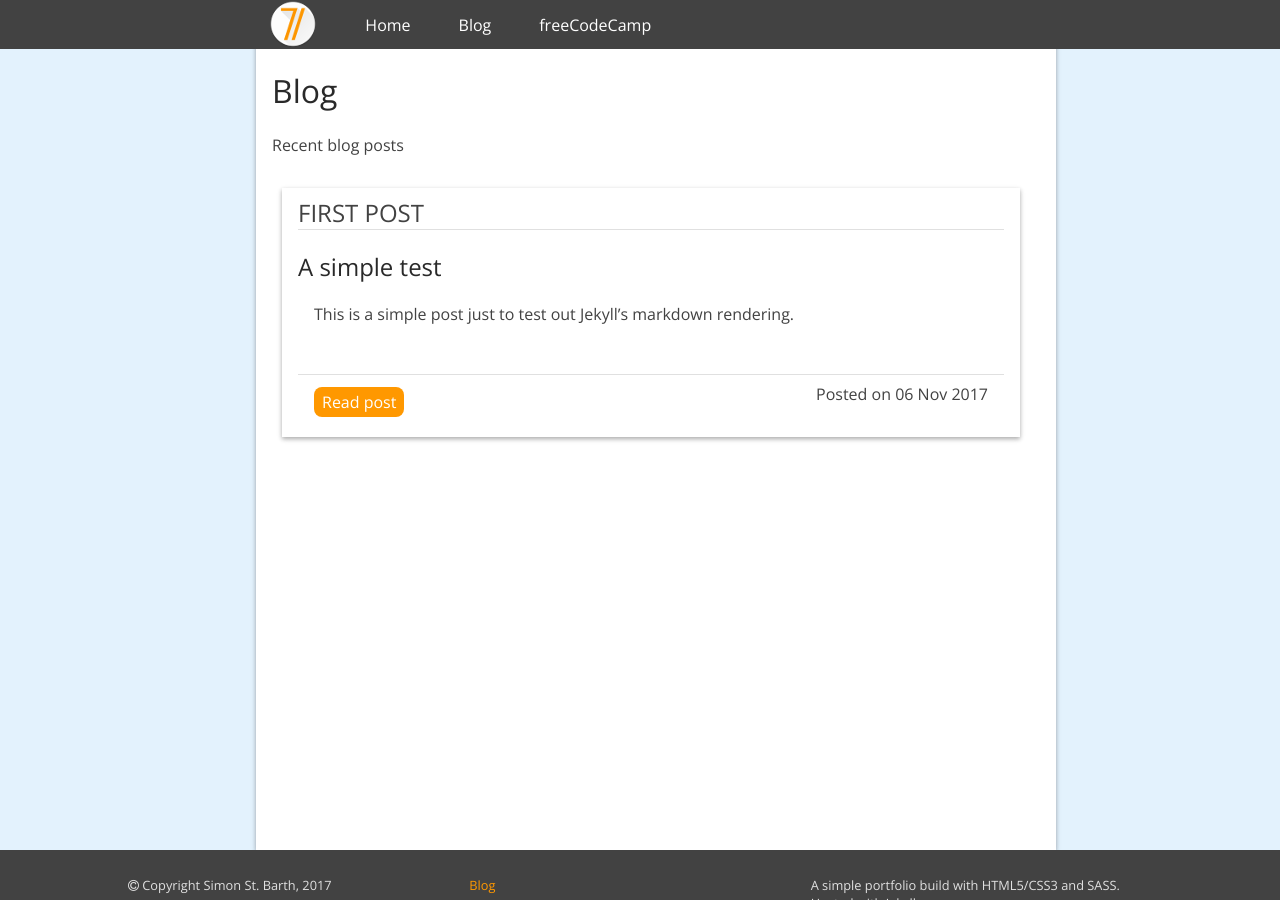
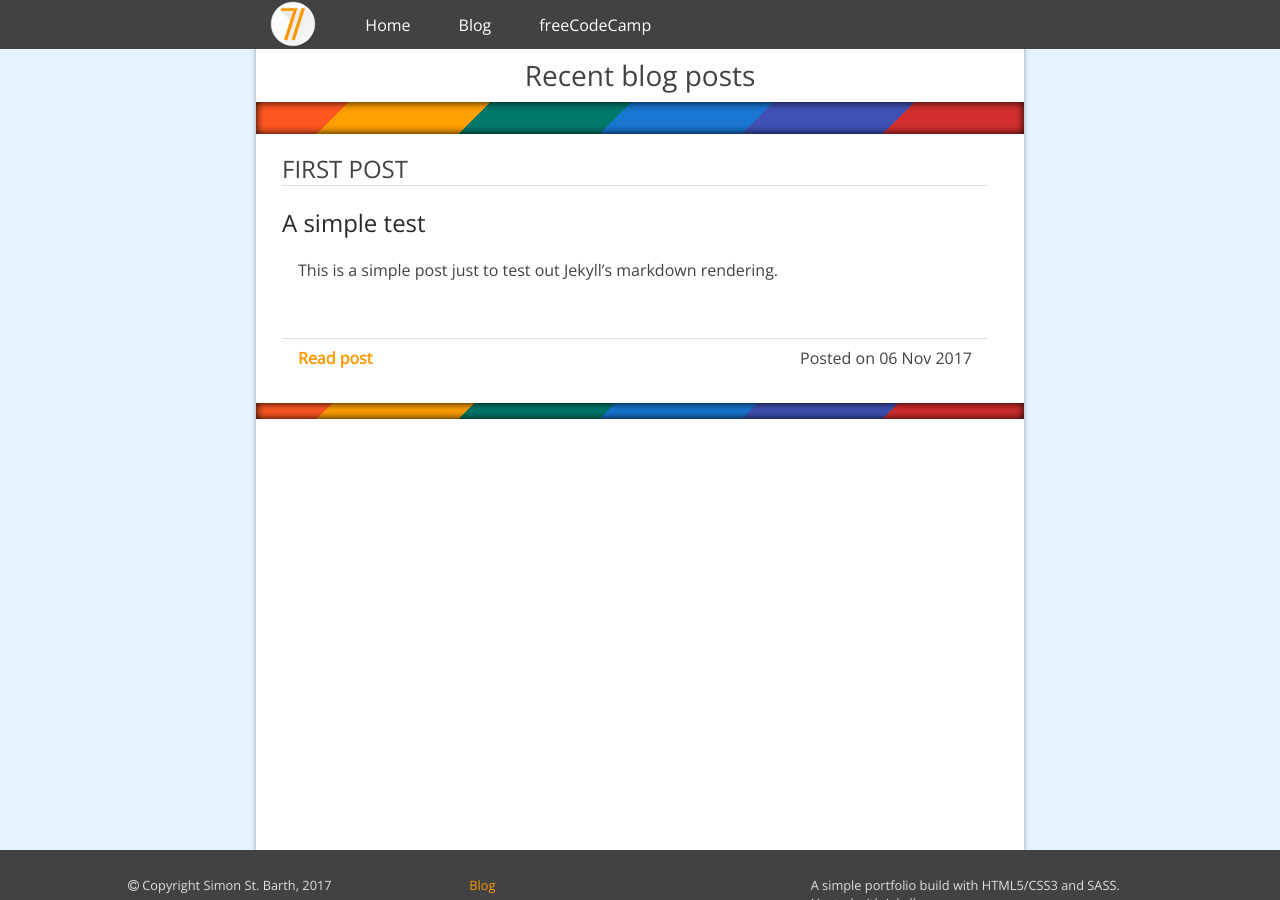
Before and after one commit to Data5tream/data5tream.github.io, a Jekyll site: the page built from blog.html, in a window 1280 px wide and 900 px high. Built offline with Jekyll 4.4.1, drawn with Linux system fonts in a browser that asks for light colours.

Commit message:
Striped hr's on the blog page & CSS cleanup

```diff
--- a/_sass/_base.scss
+++ b/_sass/_base.scss
@@ -45,25 +45,35 @@ hr.short {
   margin: 0 0 16px 0;
 }
 
-hr.base {
+.hrbase {
   height: 5em;
   width: 110%;
   margin-left: -5%;
   border: 0;
 }
 
+hr.mini {
+  height: 1em;
+  width: 100% !important;
+  margin: 0 !important;
+}
+hr.mini2x {
+  @extend hr.mini;
+  height: 2em;
+}
+
 hr.dark {
-  @extend hr.base;
+  @extend .hrbase;
   background-color: #37474F;
 }
 
 hr.light {
-  @extend hr.base;
+  @extend .hrbase;
   background-color: $mdbluegreylight;
 }
 
 hr.stripes {
-  @extend hr.base;
+  @extend .hrbase;
   @include colorstripes();
   box-shadow: inset 0 0 8px $black;
 }
@@ -237,21 +247,7 @@ ul, ol, dl, figure,
 
 .cardlink {
   flex: 2;
-  margin-top: 0.5em;
-
-  a {
-    background-color: $primary-brand-color;
-    color: $white;
-
-    padding: 0.25em 0.5em 0.25em 0.5em;
-    border: 0;
-    border-radius: 0.5em;
-
-    &:hover, &:active {
-      text-decoration: none;
-      @include card(1);
-    }
-  }
+  font-weight: bold;
 }
 
 .cardmeta {
--- a/blog.html
+++ b/blog.html
@@ -19,8 +19,10 @@ title: Blog
   <div class="container">
     <div class="content card">
       <div class="cell-content">
-        <h1>Blog</h1>
-        Recent blog posts<br><br>
+        <div class="pageheader">
+          Recent blog posts
+        </div>
+        <hr class="stripes mini2x">
 
         {% for post in site.posts %}
           <div class="bloglist-entry">
@@ -33,6 +35,7 @@ title: Blog
               </div>
             </div>
           </div>
+          <hr class="stripes mini">
         {% endfor %}
       </div>
       <!--<div class="cell-sidebar">
--- a/css/blog.scss
+++ b/css/blog.scss
@@ -18,11 +18,20 @@ footer {
 
 div.container {
   min-height: 90vh;
+
+  .card {
+    padding: 0;
+  }
+}
+
+.pageheader {
+  font-size: 1.75em;
+  text-align: center;
+  padding: 16px 16px 8px 16px;
 }
 
 .bloglist-entry {
   position: relative;
   padding: 8px 16px 16px 16px;
   margin: 10px 20px 10px 10px;
-  @include card(1);
 }
--- a/css/home.scss
+++ b/css/home.scss
@@ -29,54 +29,6 @@
   margin-top: 49px;
 }
 
-.home-navbar-ul {
-  display: flex;
-  flex-wrap: wrap;
-  justify-content: space-around;
-  align-items: center;
-
-  width: 1/2*100%;
-  margin: 0;
-  margin-left: 1/4*100%;
-  list-style: none;
-
-  li {
-    flex: 0 1 1/4*100%;
-    text-align: center;
-
-    a {
-      color: $white;
-      padding: 0.5em 1em 0.5em 1em;
-      transition-duration: 0.2s;
-      text-decoration: none !important;
-    }
-  }
-}
-
-.home-navbar {
-  position: relative;
-  top: -75px;
-  height: 80px;
-  background-color: $mdgreydark;
-  z-index: 800;
-
-  li {
-    span {
-      margin-left: 2em;
-      visibility: hidden;
-    }
-
-    &:hover, &:active {
-      a {
-        color: $primary-brand-color;
-      }
-      span {
-        visibility: visible;
-      }
-    }
-  }
-}
-
 .header-background {
   height: 100vh;
   background-image: url({{ "/img/sky.jpg" | absolute_url }});
@@ -103,6 +55,55 @@
   small {
     font-size: 0.75em;
     color: darken($white, 10%);
+  }
+}
+
+.home-navbar {
+  position: relative;
+  top: -75px;
+  height: 80px;
+  padding-top: 4px;
+  background-color: $mdgreydark;
+  z-index: 800;
+
+  li {
+    span {
+      margin-left: 2em;
+      visibility: hidden;
+    }
+
+    &:hover, &:active {
+      a {
+        color: $primary-brand-color;
+      }
+      span {
+        visibility: visible;
+      }
+    }
+  }
+}
+
+.home-navbar-ul {
+  display: flex;
+  flex-wrap: wrap;
+  justify-content: space-around;
+  align-items: center;
+
+  width: 1/2*100%;
+  margin: 0;
+  margin-left: 1/4*100%;
+  list-style: none;
+
+  li {
+    flex: 0 1 1/4*100%;
+    text-align: center;
+
+    a {
+      color: $white;
+      padding: 0.5em 1em 0.5em 1em;
+      transition-duration: 0.2s;
+      text-decoration: none !important;
+    }
   }
 }
 
```
